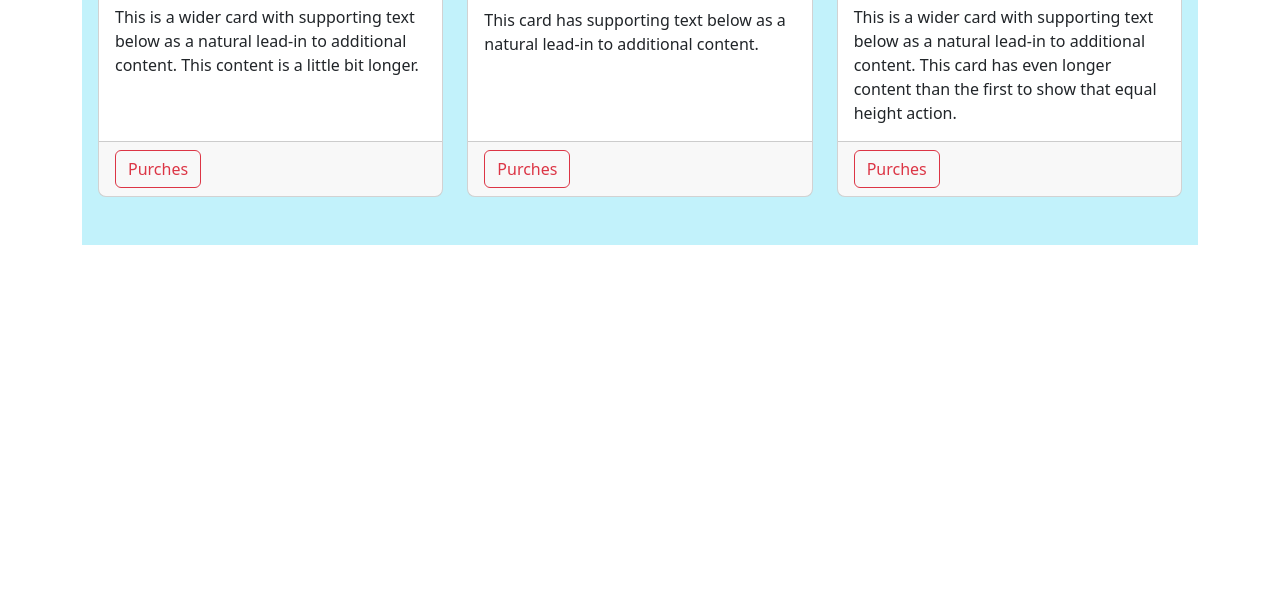
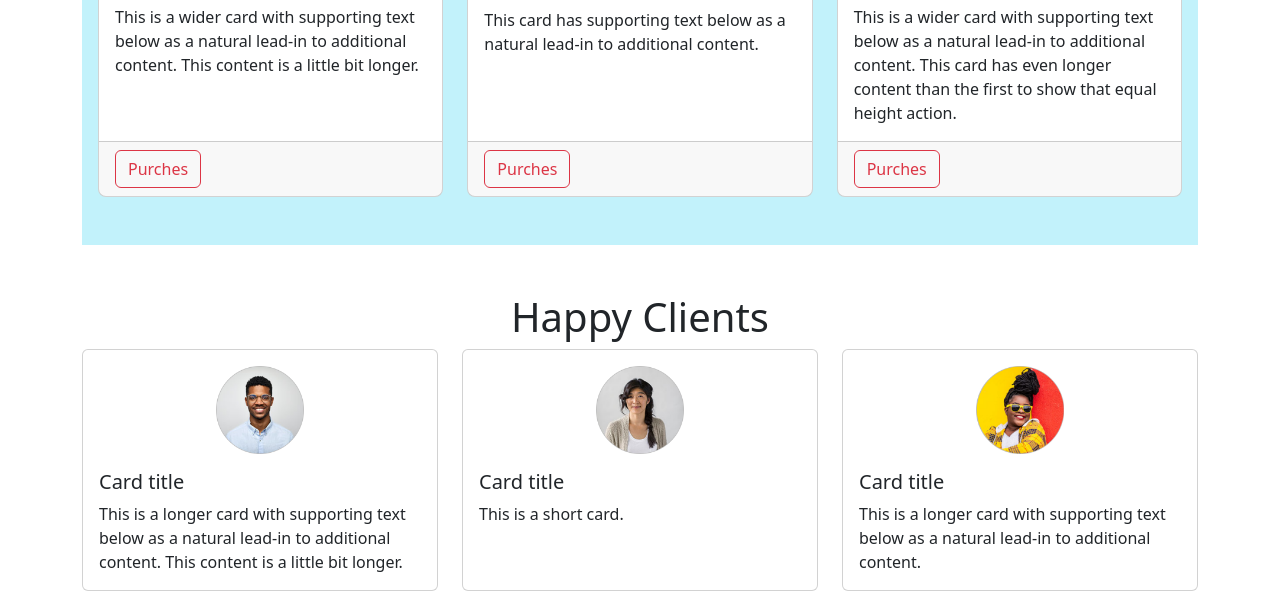
Before and after one commit to Rashed967/biker-zone-by-rashed, a plain HTML site: page index.html in a window 1280 px wide. Shown: the part 1420-2011 px from the top of the page. Before the commit the page ends 1665 px from the top, so only its background shows below. Drawn offline with nearby package versions, Linux system fonts and the light colour scheme.

Commit message:
testimonial done

```diff
--- a/index.html
+++ b/index.html
@@ -167,6 +167,42 @@
                 </div>
               </div>
         </section>
+
+
+        <!-- happy clients  -->
+        <section class="mt-5">
+            <h1 class="text-center">Happy Clients</h1>
+            <div class="row row-cols-1 row-cols-md-3 g-4">
+                <div class="col">
+                  <div class="card h-100">
+                    <img src="./images/user-1.png" class="card-img-top w-25 mx-auto mt-3" alt="...">
+                    <div class="card-body">
+                      <h5 class="card-title">Card title</h5>
+                      <p class="card-text">This is a longer card with supporting text below as a natural lead-in to additional content. This content is a little bit longer.</p>
+                    </div>
+                  </div>
+                </div>
+                <div class="col">
+                  <div class="card h-100">
+                    <img src="./images/user-2.png" class="card-img-top w-25 mx-auto mt-3" alt="...">
+                    <div class="card-body">
+                      <h5 class="card-title">Card title</h5>
+                      <p class="card-text">This is a short card.</p>
+                    </div>
+                  </div>
+                </div>
+                <div class="col">
+                  <div class="card h-100">
+                    <img src="./images/user-3.png" class="card-img-top w-25 mx-auto mt-3" alt="...">
+                    <div class="card-body">
+                      <h5 class="card-title">Card title</h5>
+                      <p class="card-text">This is a longer card with supporting text below as a natural lead-in to additional content.</p>
+                    </div>
+                  </div>
+                </div>
+
+              </div>
+        </section>
     </main>
 
     <footer>
```
